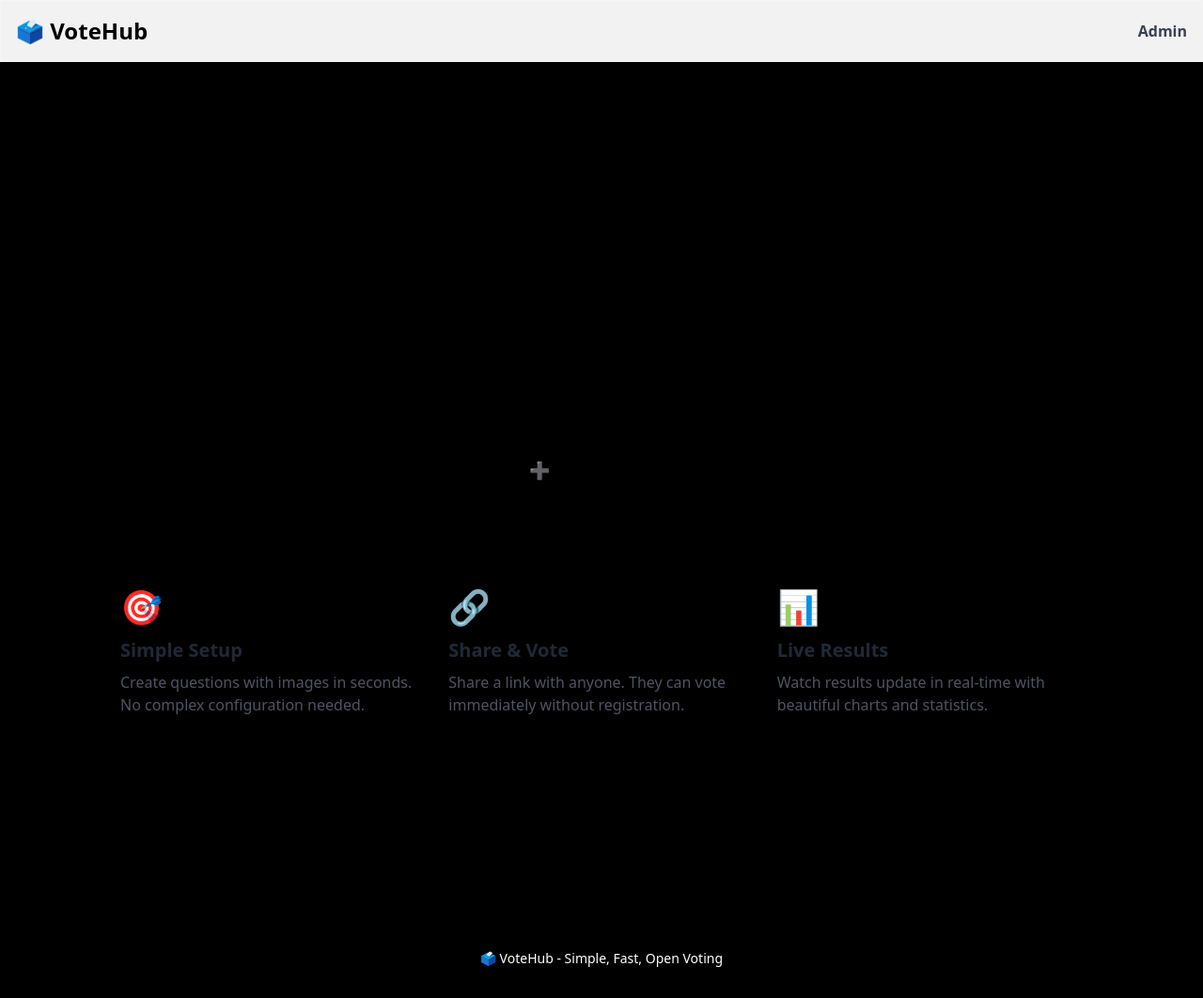
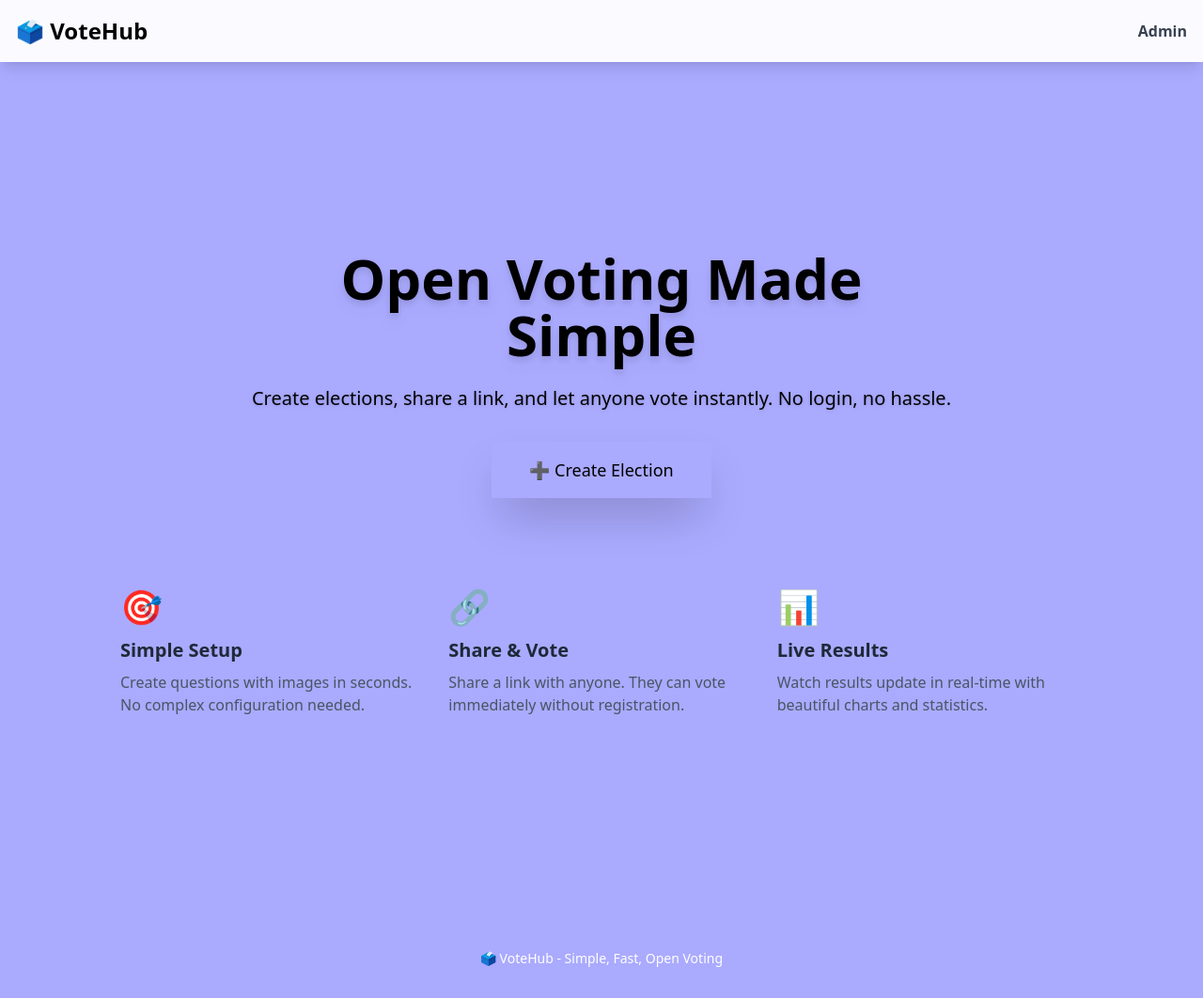
Before and after one commit to sobbify/election, a FastAPI app: page / in a window 1280 px wide. Shown: the whole page at 94% size. Run offline with FastAPI, Linux system fonts and the light colour scheme; some libraries are stand-ins or nearby versions.

Commit message:
Update base.html

```diff
--- a/templates/base.html
+++ b/templates/base.html
@@ -11,7 +11,7 @@
             scroll-behavior: smooth;
         }
         body {
-            background: #000000;
+            background: #aaaaff;
             min-height: 100vh;
         }
         .glass-effect {
```
